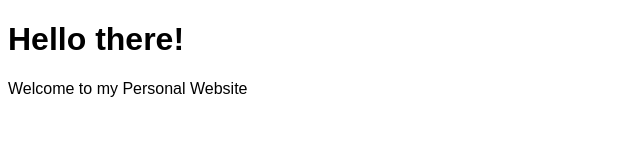
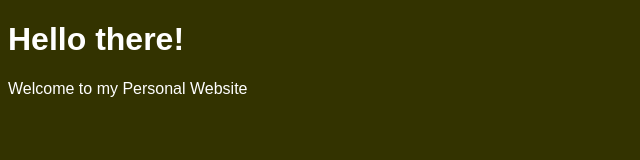
Before and after one commit to Laaaaksh/Laaaaksh.github.io, a plain HTML site: page index.html in a window 1280 px wide. Shown: the whole page, without its empty margins (0-640 px from the left). Drawn offline with Linux system fonts and the light colour scheme.

Commit message:
added css file

```diff
--- /dev/null
+++ b/frontend/style.css
@@ -0,0 +1,5 @@
+body {
+  font-family: Arial, Helvetica, sans-serif;
+  background-color: #333300;
+  color: #FFFFFF;
+}
--- a/index.html
+++ b/index.html
@@ -4,11 +4,7 @@
 <title>laksh aka packedlama</title>
 <meta charset="UTF-8">
 <meta name="viewport" content="width=device-width, initial-scale=1">
-<style>
-body {
-  font-family: Arial, Helvetica, sans-serif;
-}
-</style>
+<link rel="stylesheet" href="frontend/style.css">
 </head>
 <body>
 
```
